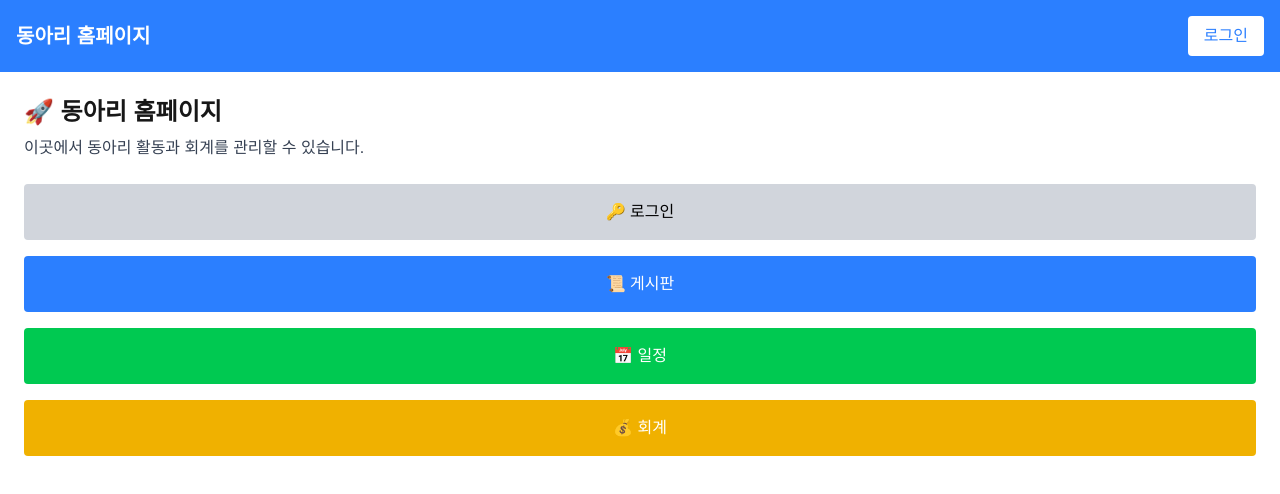
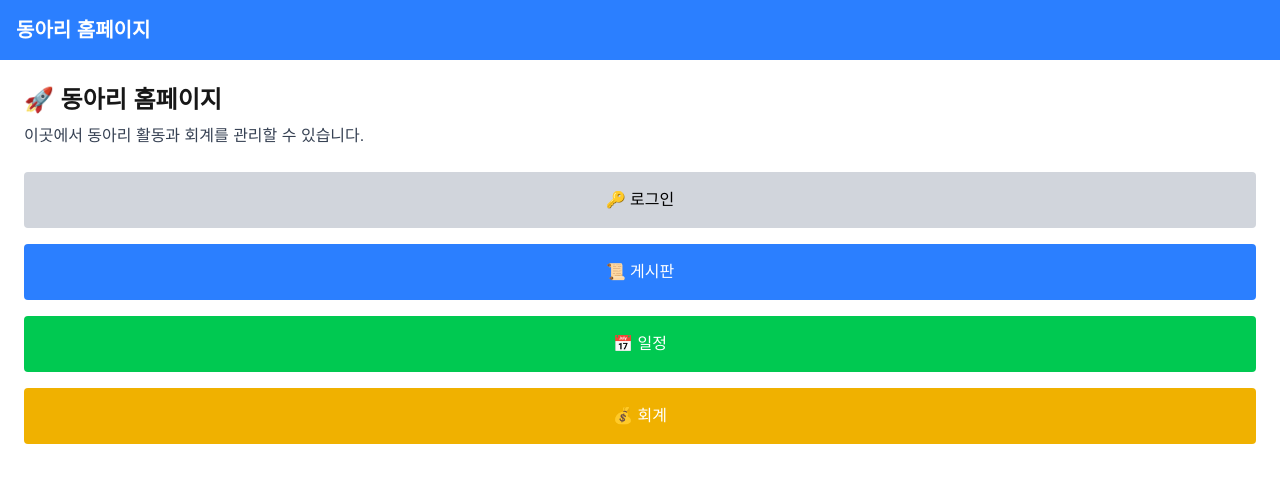
Before and after one commit to younggyu7/club-homepage, a Next.js app: page / in a window 1280 px wide. Shown: the top 494 px of the page. Built offline with nearby package versions, Linux system fonts and the light colour scheme; no server answers.

Commit message:
Fix again

```diff
--- a/components/Navbar.js
+++ b/components/Navbar.js
@@ -1,6 +1,8 @@
+"use client";
+
 import { useEffect, useState } from "react";
-import { auth, signInWithPopup, provider, signOut } from "../lib/firebase";
-import { useRouter } from "next/router";
+import { auth, signOut } from "../lib/firebase";
+import { useRouter } from "next/navigation";
 
 export default function Navbar() {
   const [user, setUser] = useState(null);
@@ -13,21 +15,17 @@ export default function Navbar() {
     return () => unsubscribe();
   }, []);
 
-  const handleLogin = async () => {
-    try {
-      await signInWithPopup(auth, provider);
-    } catch (error) {
-      console.error("로그인 오류:", error);
-    }
-  };
-
   const handleLogout = async () => {
     await signOut(auth);
+    setUser(null);
+    router.push("/login");  // ✅ 로그아웃 후 로그인 페이지로 이동
   };
 
   return (
     <nav className="p-4 bg-blue-500 text-white flex justify-between items-center">
-      <h1 className="text-xl font-bold cursor-pointer" onClick={() => router.push("/")}>동아리 홈페이지</h1>
+      <h1 className="text-xl font-bold cursor-pointer" onClick={() => router.push("/")}>
+        동아리 홈페이지
+      </h1>
       <div>
         {user ? (
           <>
@@ -37,7 +35,7 @@ export default function Navbar() {
             </button>
           </>
         ) : (
-          <button onClick={handleLogin} className="bg-white text-blue-500 px-4 py-2 rounded">
+          <button onClick={() => router.push("/login")} className="hidden">
             로그인
           </button>
         )}
--- a/pages/index.js
+++ b/pages/index.js
@@ -1,4 +1,6 @@
-import { useRouter } from "next/router";
+"use client";  // ✅ Next.js의 Client Component로 설정
+
+import { useRouter } from "next/navigation";
 import Navbar from "../components/Navbar";
 
 export default function Home() {
```
